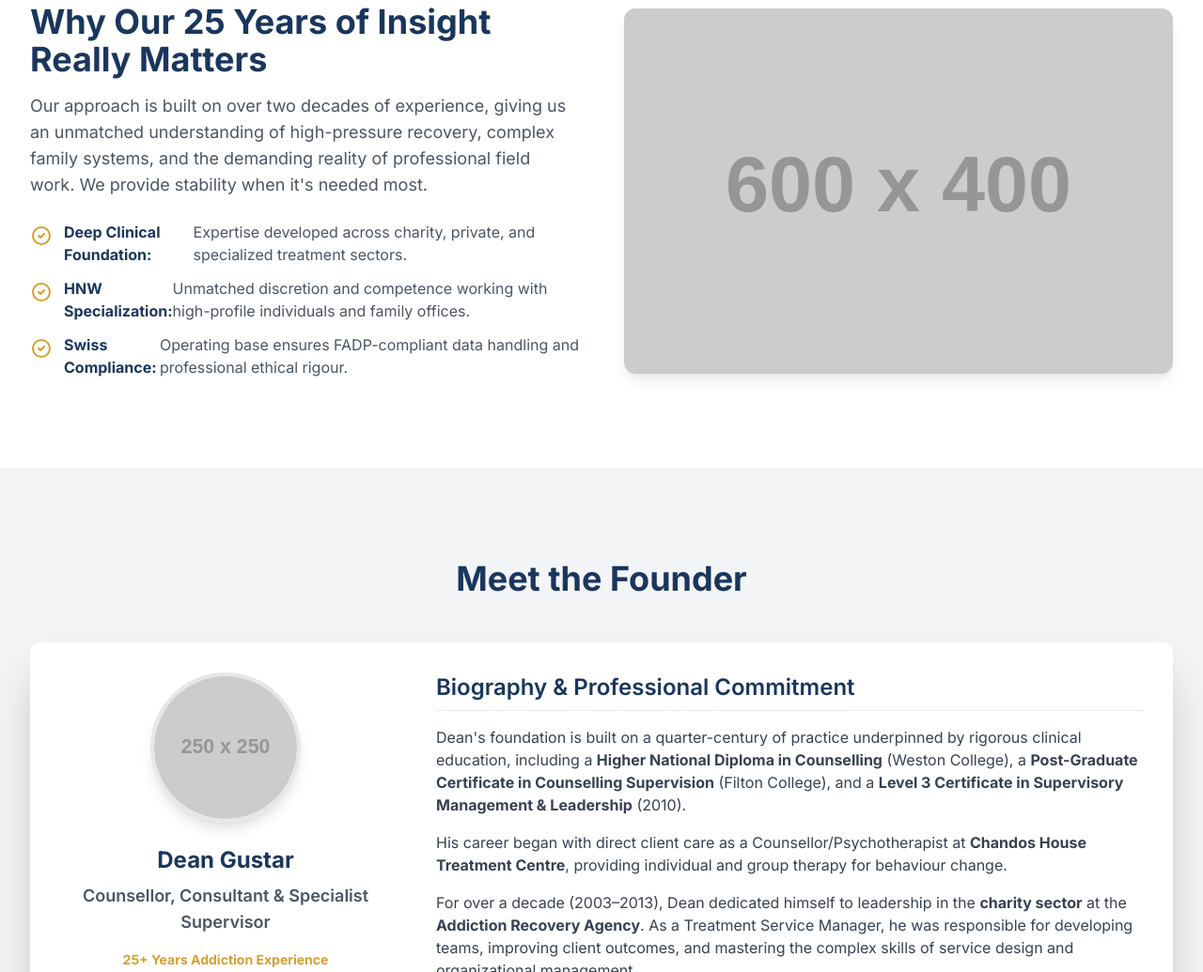
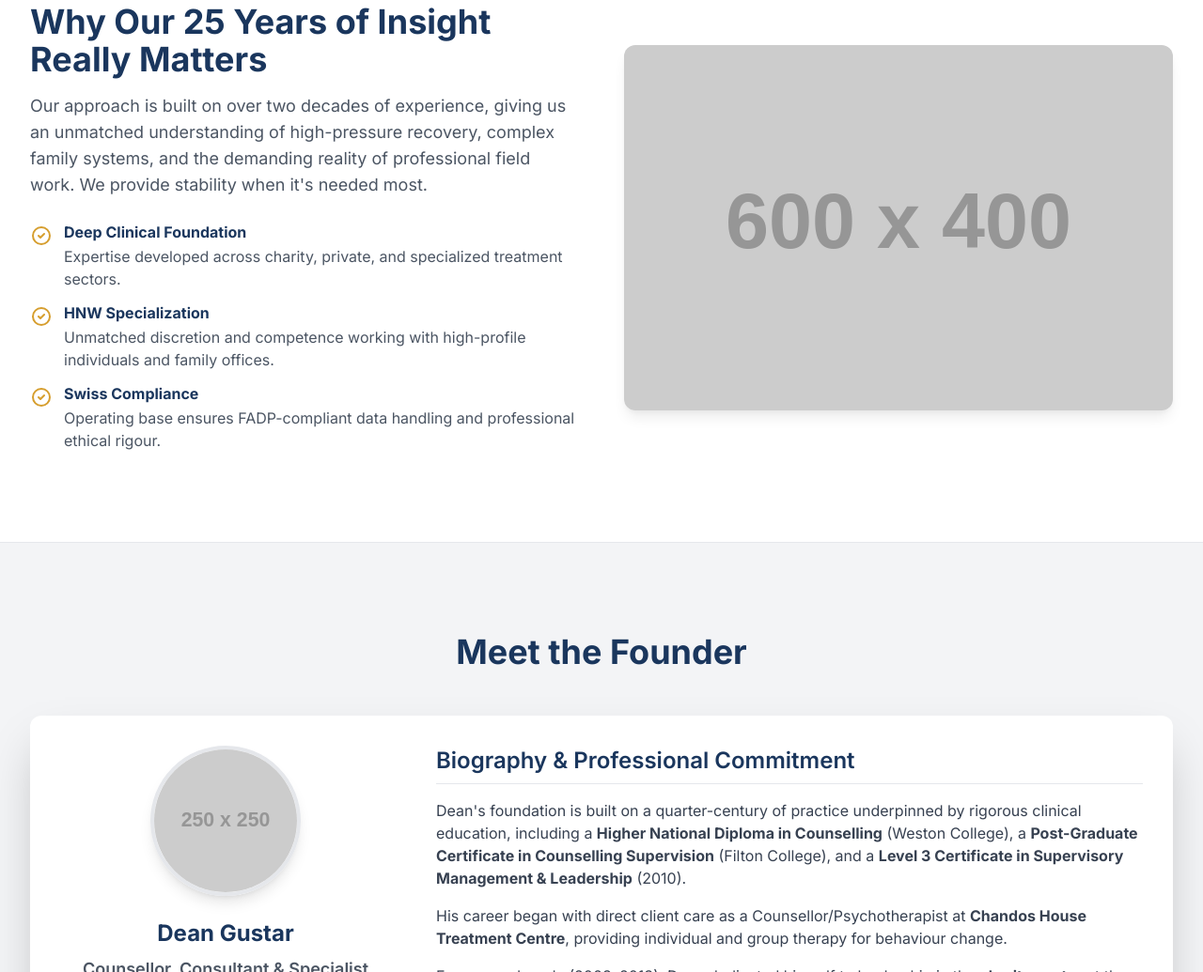
Before and after one commit to ascendclinicaloversight-boop/ascendrecoverypartners, a plain HTML site: page index.html in a window 1280 px wide. Shown: the part 1187-2222 px from the top of the page at 94% size. Drawn offline with nearby package versions, Linux system fonts and the light colour scheme; placeholder pictures from the web are drawn by us.

Commit message:
Update index.html

```diff
--- a/index.html
+++ b/index.html
@@ -71,17 +71,26 @@
                         <!-- Deep Clinical Foundation -->
                         <li class="flex items-start">
                             <svg class="h-6 w-6 mr-3 text-secondary flex-shrink-0 mt-1" fill="none" viewBox="0 0 24 24" stroke="currentColor"><path stroke-linecap="round" stroke-linejoin="round" stroke-width="2" d="M9 12l2 2 4-4m6 2a9 9 0 11-18 0 9 9 0 0118 0z" /></svg>
-                            <span class="font-bold text-primary">Deep Clinical Foundation:</span> <span class="text-gray-600">Expertise developed across charity, private, and specialized treatment sectors.</span>
+                            <div class="flex-1 min-w-0">
+                                <p class="font-bold text-primary">Deep Clinical Foundation</p>
+                                <p class="text-gray-600 mt-0.5">Expertise developed across charity, private, and specialized treatment sectors.</p>
+                            </div>
                         </li>
                         <!-- HNW Specialization -->
                         <li class="flex items-start">
                             <svg class="h-6 w-6 mr-3 text-secondary flex-shrink-0 mt-1" fill="none" viewBox="0 0 24 24" stroke="currentColor"><path stroke-linecap="round" stroke-linejoin="round" stroke-width="2" d="M9 12l2 2 4-4m6 2a9 9 0 11-18 0 9 9 0 0118 0z" /></svg>
-                            <span class="font-bold text-primary">HNW Specialization:</span> <span class="text-gray-600">Unmatched discretion and competence working with high-profile individuals and family offices.</span>
+                            <div class="flex-1 min-w-0">
+                                <p class="font-bold text-primary">HNW Specialization</p>
+                                <p class="text-gray-600 mt-0.5">Unmatched discretion and competence working with high-profile individuals and family offices.</p>
+                            </div>
                         </li>
                         <!-- Swiss Compliance -->
                         <li class="flex items-start">
                             <svg class="h-6 w-6 mr-3 text-secondary flex-shrink-0 mt-1" fill="none" viewBox="0 0 24 24" stroke="currentColor"><path stroke-linecap="round" stroke-linejoin="round" stroke-width="2" d="M9 12l2 2 4-4m6 2a9 9 0 11-18 0 9 9 0 0118 0z" /></svg>
-                            <span class="font-bold text-primary">Swiss Compliance:</span> <span class="text-gray-600">Operating base ensures FADP-compliant data handling and professional ethical rigour.</span>
+                            <div class="flex-1 min-w-0">
+                                <p class="font-bold text-primary">Swiss Compliance</p>
+                                <p class="text-gray-600 mt-0.5">Operating base ensures FADP-compliant data handling and professional ethical rigour.</p>
+                            </div>
                         </li>
                     </ul>
                 </div>
```
